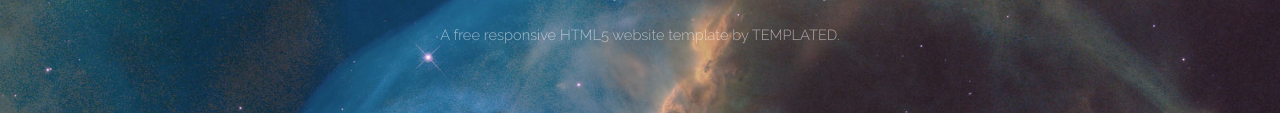
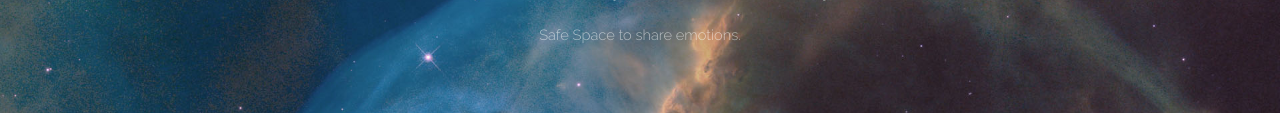
Before and after one commit to Vishnu2412/emotionallyyours, a plain HTML site: page index.html in a window 1280 px wide. Shown: the part 208-321 px from the top of the page. Drawn offline with Linux system fonts and the light colour scheme.

Commit message:
Update index.html

```diff
--- a/index.html
+++ b/index.html
@@ -29,7 +29,7 @@
 		<!-- Banner -->
 			<section id="banner">
 				<h1>Emotionally Yours by DJ</h1>
-				<p>A free responsive HTML5 website template by TEMPLATED.</p>
+				<p>Safe Space to share emotions.</p>
 			</section>
 
 		<!-- One -->
```
